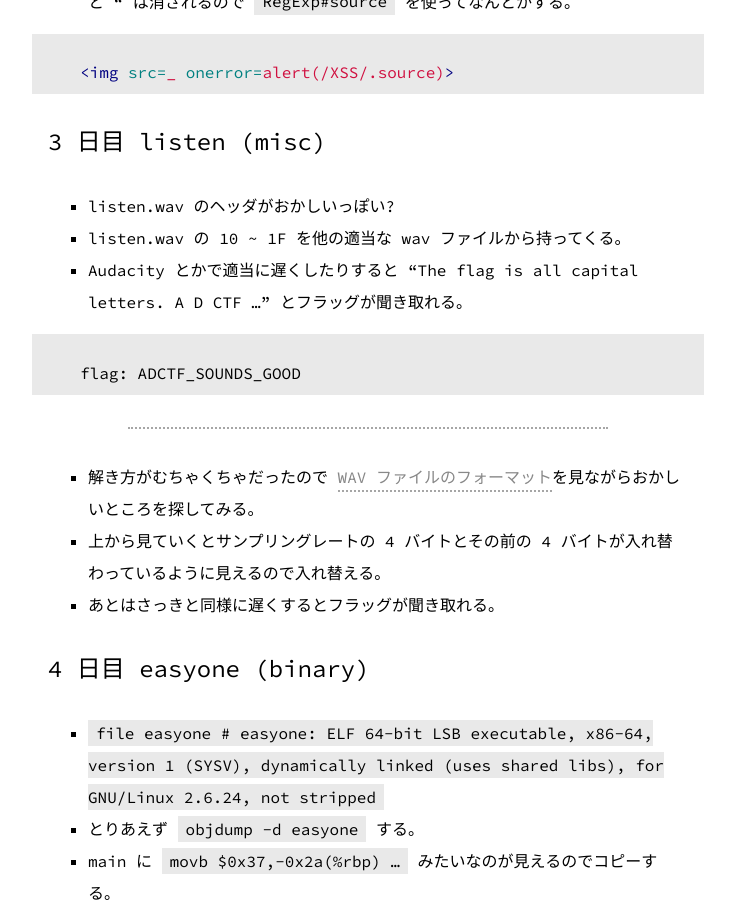
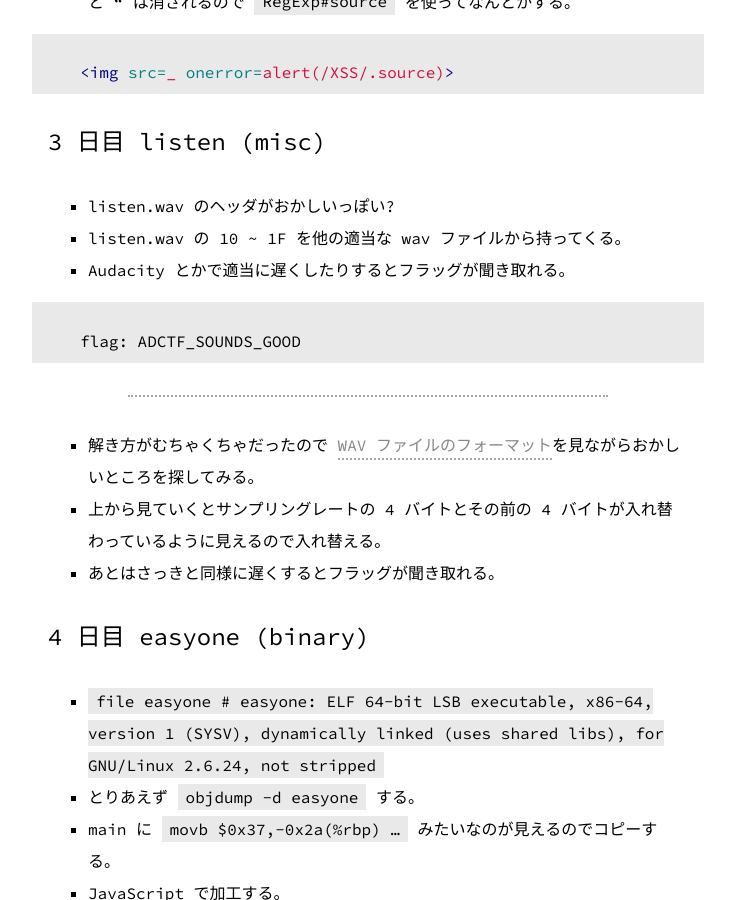
Before and after one commit to st98/diary, a Jekyll site: the page built from _posts/2014-12-26-adctf.md, in a window 1280 px wide and 900 px high, scrolled down 2183 px. Shown: the whole window, without its empty margins (272-1007 px from the left). Built offline with Jekyll 4.4.1, drawn with Linux system fonts in a browser that asks for light colours; Markdown is read by kramdown in place of the engine named in the settings.

Commit message:
文面を少し変更

````diff
--- a/_posts/2014-12-26-adctf.md
+++ b/_posts/2014-12-26-adctf.md
@@ -62,7 +62,7 @@
 ## 3 日目 listen (misc)
 - listen.wav のヘッダがおかしいっぽい?
 - listen.wav の 10 ~ 1F を他の適当な wav ファイルから持ってくる。
-- Audacity とかで適当に遅くしたりすると "The flag is all capital letters. A D CTF ..." とフラッグが聞き取れる。
+- Audacity とかで適当に遅くしたりするとフラッグが聞き取れる。
 
 ```
 flag: ADCTF_SOUNDS_GOOD
````
